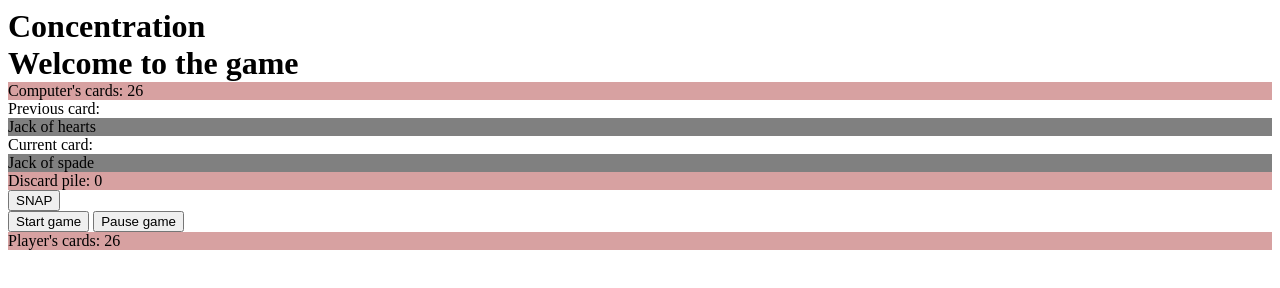
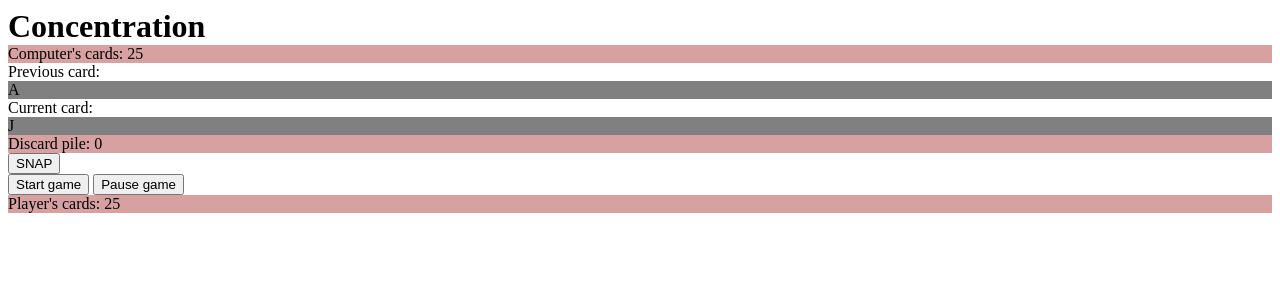
Before and after one commit to rizalmab/Concentration, a plain HTML site: page index.html in a window 1280 px wide. Both pictures are taken after a click on the button "Start game". Drawn offline with nearby package versions, Linux system fonts and the light colour scheme.

Commit message:
Added in render function

```diff
--- a/app.js
+++ b/app.js
@@ -168,6 +168,8 @@ const playTurn = () => {
     "discard length",
     discardDeck.length
   );
+
+  render();
 };
 
 const pauseGame = () => {
@@ -266,6 +268,7 @@ const main = () => {
   $(".pause-game-button").on("click", pauseGame);
 
   // startGame();
+
   // console.log(playerDeck, computerDeck, discardDeck);
   // console.log(
   //   // check remaining deck length
@@ -275,17 +278,26 @@ const main = () => {
   //   computerDeck.length,
   //   "discard length",
   //   discardDeck.length
-  // )
+  //
 };
 
-// $("h1").innerText("hello");
+const render = () => {
   // RENDER FUNCTION
   // things to render:
   // previous card
+  if (turn !== 1) {
+    // to avoid error as previousCard is undefined in turn 1
+    $(".previous-card").text(previousCard.value);
+  }
   // current card
+  $(".current-card").text(currentCard.value);
   // computerCardCount
+  $(".computer-count").text(computerDeck.length);
   // playerCardCount
+  $(".player-count").text(playerDeck.length);
   // discardPileCount
+  $(".discard-count").text(discardDeck.length);
   // correct or wrong snap
+};
 
 $(main);
--- a/index.html
+++ b/index.html
@@ -38,9 +38,10 @@
       </div>
     </div>
     <div id="game-screen" class="screen">
-      <h1>Welcome to the game</h1>
       <div>
-        <div class="count">Computer's cards: <span>26</span></div>
+        <div class="count">
+          Computer's cards: <span class="computer-count">26</span>
+        </div>
         <div class="previous-card-container">
           <div>Previous card:</div>
           <div class="previous-card card">Jack of hearts</div>
@@ -49,13 +50,17 @@
           <div>Current card:</div>
           <div class="current-card card">Jack of spade</div>
         </div>
-        <div class="count">Discard pile: <span>0</span></div>
+        <div class="count">
+          Discard pile: <span class="discard-count">0</span>
+        </div>
         <div class="buttons-container">
           <button class="snap-button button">SNAP</button> <br />
           <button class="start-game-button button">Start game</button>
           <button class="pause-game-button button">Pause game</button>
         </div>
-        <div class="count">Player's cards: <span>26</span></div>
+        <div class="count">
+          Player's cards: <span class="player-count">26</span>
+        </div>
       </div>
     </div>
   </body>
```
Lines whose indentation alone changed are shown as unchanged.
